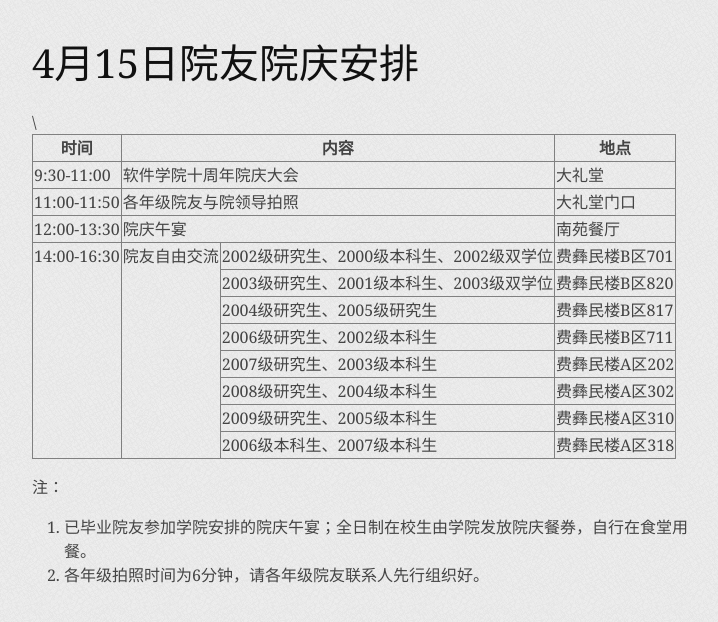
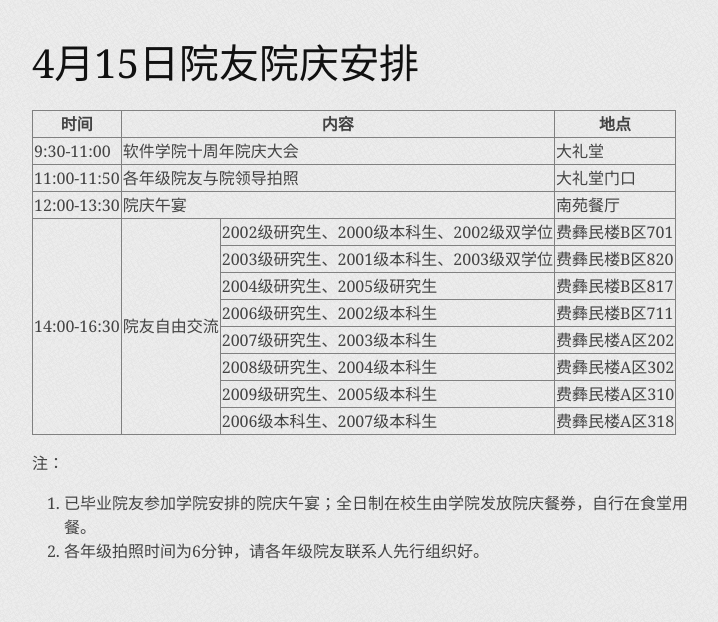
Before and after one commit to clippit/10th-anniversary, a Jekyll site: the page built from _posts/2012-03-09-announcement-2.markdown, in a window 1280 px wide. Shown: the top 622 px of the page, without its empty margins (272-990 px from the left). Built offline with Jekyll 4.4.1, drawn with Linux system fonts in a browser that asks for light colours; Markdown is read by kramdown in place of the engine named in the settings.

Commit message:
add announcement 2 images, optimize typography

```diff
--- a/_posts/2012-03-09-announcement-2.markdown
+++ b/_posts/2012-03-09-announcement-2.markdown
@@ -4,6 +4,7 @@ category: announcement
 thumb: assets/latest-works02.jpg
 thumb_title: 4月15日院友院庆安排
 title: 南京大学软件学院4月15日院友院庆安排
+custom_css: "td { vertical-align: middle; }"
 ---
 
 # 4月15日院友院庆安排
@@ -31,7 +32,7 @@ title: 南京大学软件学院4月15日院友院庆安排
 	</tr>
 	<tr>
 		<td rowspan="8">14:00-16:30</td>
-		<td rowspan="8">院友自由交流</td>\
+		<td rowspan="8">院友自由交流</td>
 		<td>2002级研究生、2000级本科生、2002级双学位</td>
 		<td>费彝民楼B区701</td>
 	</tr>
```
Also changed, not shown: assets/latest-works02.jpg.
